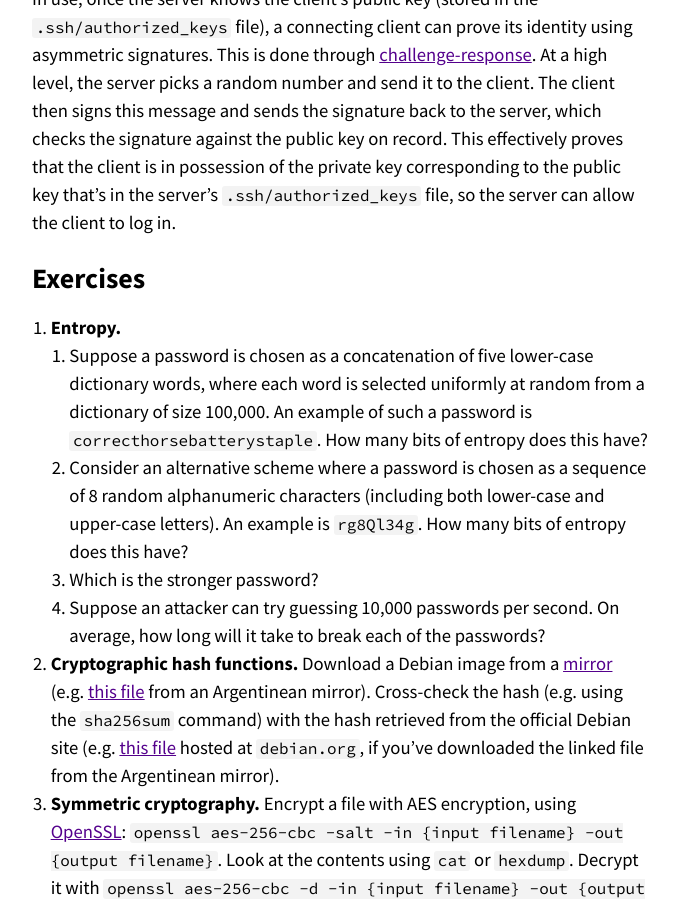
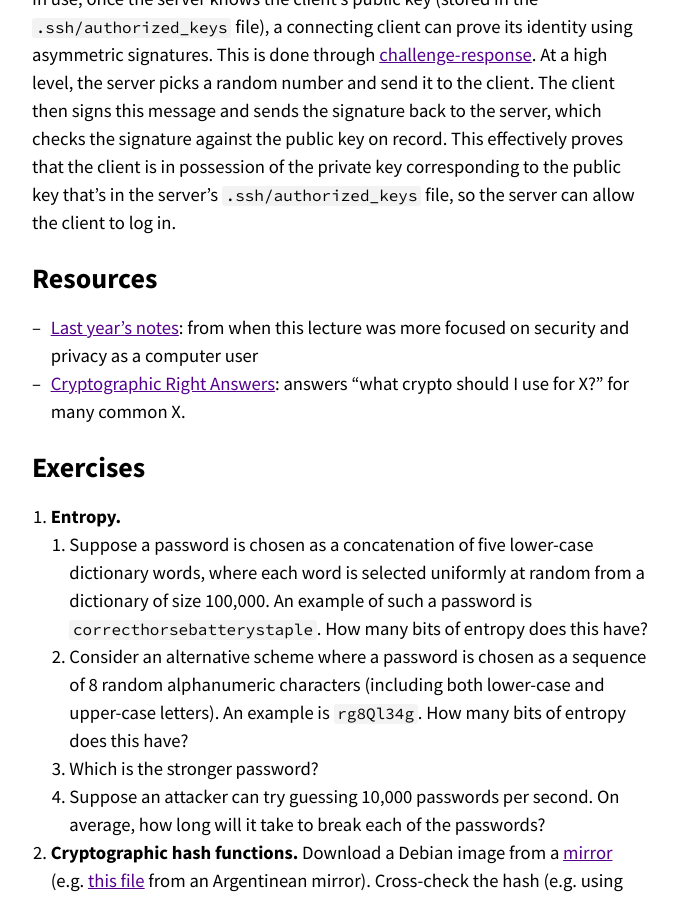
Before and after one commit to missing-semester-cn/missing-semester-cn.github.io, a Jekyll site: the page built from _2020/security.md, in a window 1280 px wide and 900 px high, scrolled down 6654 px. Shown: the whole window, without its empty margins (300-978 px from the left). Built offline with Jekyll 4.4.1, drawn with Linux system fonts in a browser that asks for light colours.

Commit message:
Add resources

```diff
--- a/_2020/security.md
+++ b/_2020/security.md
@@ -288,6 +288,11 @@ security concepts, tips
 - HTTPS
 {% endcomment %}
 
+# Resources
+
+- [Last year's notes](/2019/security/): from when this lecture was more focused on security and privacy as a computer user
+- [Cryptographic Right Answers](https://latacora.micro.blog/2018/04/03/cryptographic-right-answers.html): answers "what crypto should I use for X?" for many common X.
+
 # Exercises
 
 1. **Entropy.**
```
